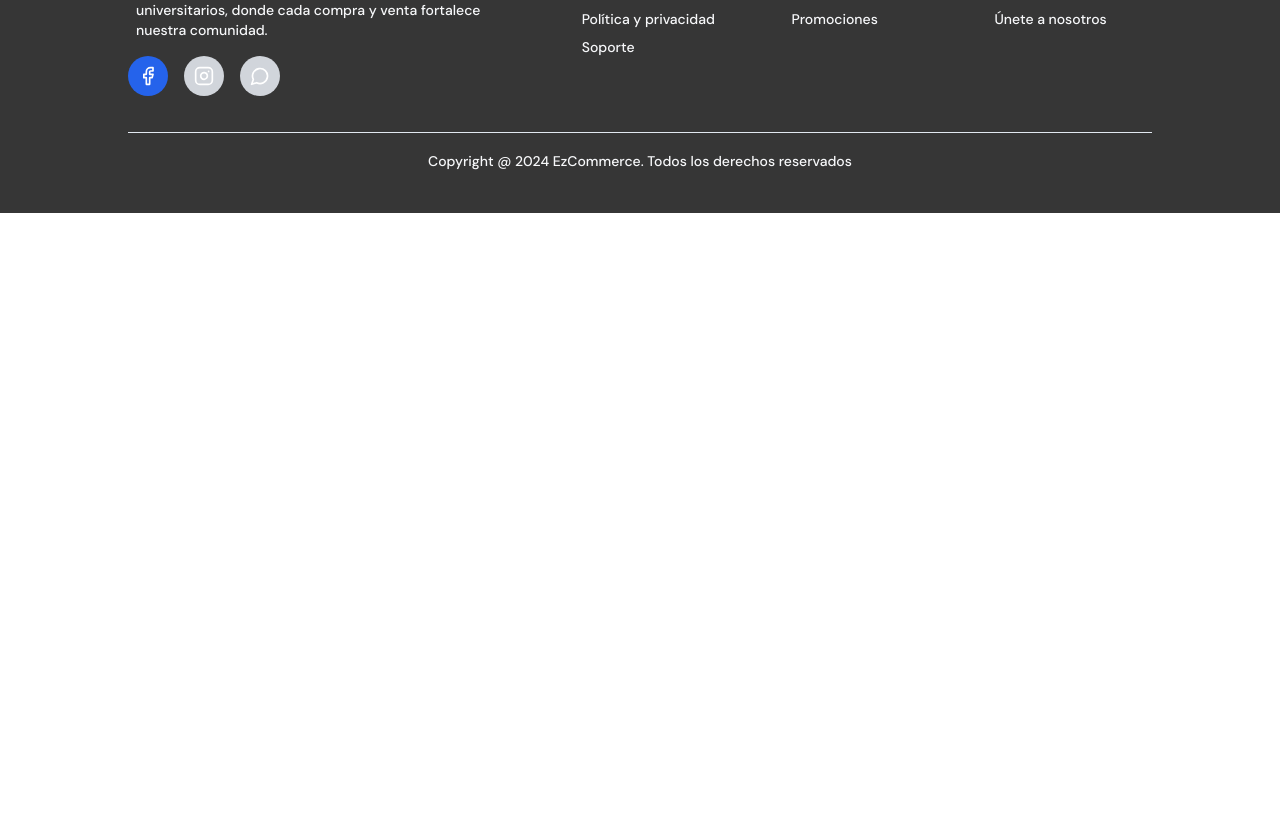
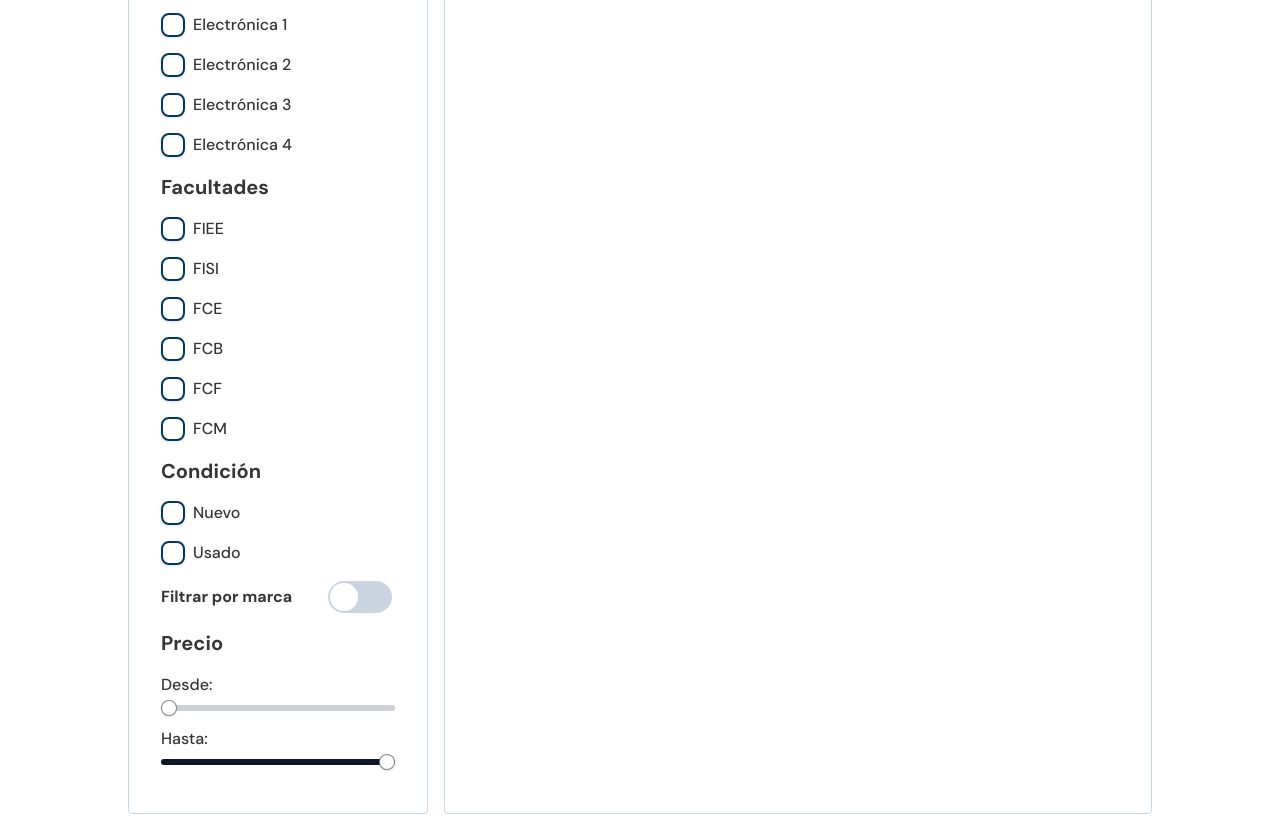
Before and after one commit to angel4uu/ezcommerce-angela-s-version, a React (Vite) app in the folder Desarrollo/PVCU/Fuentes/frontend/: page /search in a window 1280 px wide. Shown: the part 300-1116 px from the top of the page. Before the commit the page ends 800 px from the top, so only its background shows below. Built offline with nearby package versions, Linux system fonts and the light colour scheme.

Commit message:
Avance: filtros

```diff
--- a/Desarrollo/PVCU/Fuentes/frontend/package.json
+++ b/Desarrollo/PVCU/Fuentes/frontend/package.json
@@ -23,6 +23,7 @@
     "@radix-ui/react-popover": "^1.1.2",
     "@radix-ui/react-radio-group": "^1.2.1",
     "@radix-ui/react-select": "^2.1.2",
+    "@radix-ui/react-slider": "^1.2.1",
     "@radix-ui/react-slot": "^1.1.0",
     "@radix-ui/react-switch": "^1.1.1",
     "@radix-ui/react-toggle": "^1.1.0",
--- /dev/null
+++ b/Desarrollo/PVCU/Fuentes/frontend/src/components/ui/slider.tsx
@@ -0,0 +1,26 @@
+import * as React from "react"
+import * as SliderPrimitive from "@radix-ui/react-slider"
+
+import { cn } from "@/lib/utils"
+
+const Slider = React.forwardRef<
+  React.ElementRef<typeof SliderPrimitive.Root>,
+  React.ComponentPropsWithoutRef<typeof SliderPrimitive.Root>
+>(({ className, ...props }, ref) => (
+  <SliderPrimitive.Root
+    ref={ref}
+    className={cn(
+      "relative flex w-full touch-none select-none items-center",
+      className
+    )}
+    {...props}
+  >
+    <SliderPrimitive.Track className="relative h-1.5 w-full grow overflow-hidden rounded-full bg-primary/20">
+      <SliderPrimitive.Range className="absolute h-full bg-primary" />
+    </SliderPrimitive.Track>
+    <SliderPrimitive.Thumb className="block h-4 w-4 rounded-full border border-primary/50 bg-background shadow transition-colors focus-visible:outline-none focus-visible:ring-1 focus-visible:ring-ring disabled:pointer-events-none disabled:opacity-50" />
+  </SliderPrimitive.Root>
+))
+Slider.displayName = SliderPrimitive.Root.displayName
+
+export { Slider }
--- a/Desarrollo/PVCU/Fuentes/frontend/src/pages/Epica03/SearchPage.tsx
+++ b/Desarrollo/PVCU/Fuentes/frontend/src/pages/Epica03/SearchPage.tsx
@@ -1,13 +1,112 @@
 import { Helmet } from 'react-helmet-async';
+import { categories } from '../../mocks/mainPage-mocks';
+import { Checkbox } from '../../components/ui/checkbox';
+import * as Switch from '@radix-ui/react-switch';
+import { Slider } from '../../components/ui/slider';
+
+
+const facultades = ['FIEE','FISI', 'FCE', 'FCB', 'FCF', 'FCM']
+
+const condicion = ['Nuevo', 'Usado']
 
 export const SearchPage = () => {
+
+
   return (
     <>
-        <Helmet>
-            <title>Buscar</title>
-        </Helmet>
+      <Helmet>
+        <title>Search - EzCommerce</title>
+      </Helmet>
 
-        <div>SearchPage</div>
+      <div className='w-full gap-4 flex flex-row min-h-96 my-10'>
+        <div className='w-[300px] border rounded border-slate-300 p-8'>
+          <h3 className='font-bold text-xl text-secondaryLight mb-4'>Filtros</h3>
+          <div className='mb-4'>
+            <h3 className='font-bold text-xl'>Categorias</h3>
+            {
+              categories.map((cat) => (
+                <>
+                <div className="flex items-center space-x-2 my-4">
+                  <Checkbox id={cat.title.toLocaleLowerCase()} className='w-[24px] h-[24px] rounded-lg border-2 border-secondaryLight data-[state=checked]:bg-secondaryLight ' />
+                  <label className="text-md font-medium leading-none peer-disabled:cursor-not-allowed peer-disabled:opacity-70">
+                    {cat.title}
+                  </label>
+                </div>
+                </>
+              ))
+            }
+          </div>
+          <div className='mb-4'>
+            <h3 className='font-bold text-xl'>Facultades</h3>
+            {
+              facultades.map((fac) => (
+                <>
+                <div className="flex items-center space-x-2 my-4">
+                  <Checkbox id={fac.toLocaleLowerCase()} className='w-[24px] h-[24px] rounded-lg border-2 border-secondaryLight data-[state=checked]:bg-secondaryLight ' />
+                  <label className="text-md font-medium leading-none peer-disabled:cursor-not-allowed peer-disabled:opacity-70">
+                    {fac}
+                  </label>
+                </div>
+                </>
+              ))
+            }
+          </div>
+          <div className='mb-4'>
+            <h3 className='font-bold text-xl'>Condición</h3>
+            {
+              condicion.map((cond) => (
+                <>
+                <div className="flex items-center space-x-2 my-4">
+                  <Checkbox id={cond.toLocaleLowerCase()} className='w-[24px] h-[24px] rounded-lg border-2 border-secondaryLight data-[state=checked]:bg-secondaryLight ' />
+                  <label className="text-md font-medium leading-none peer-disabled:cursor-not-allowed peer-disabled:opacity-70">
+                    {cond}
+                  </label>
+                </div>
+                </>
+              ))
+            }
+          </div>
+          <div className='mb-4 flex'>
+            <h3 className='font-bold text-md pt-1'>Filtrar por marca</h3>
+            <Switch.Root className="ml-9 justify-self-end relative h-[32px] w-[64px] cursor-default rounded-full bg-slate-300 outline-none  data-[state=checked]:bg-secondaryLight">
+              <Switch.Thumb className="block size-[28px] translate-x-0.5 rounded-full bg-white transition-transform duration-100 will-change-transform data-[state=checked]:translate-x-[34px]"/>
+            </Switch.Root>
+          </div>
+          <div className='flex flex-col mb-4 gap-4'>
+            <h3 className='font-bold text-xl'>Precio</h3>
+            <div>
+              <h3 className='text-md mb-2'>Desde:</h3>
+              <Slider
+                min={1.0}
+                max={300.00}
+                step={5}
+                defaultValue={[1]}
+                />
+            </div>
+              <div>
+              <h3 className='text-md mb-2'>Hasta:</h3>
+                <Slider
+                  min={1.0}
+                  max={300.00}
+                  step={5}
+                  defaultValue={[300]}
+                  />
+              </div>
+          </div>
+        </div>
+
+        <div className=' grow border rounded border-slate-300 p-4'>
+            <div>
+
+            </div>
+            <div>
+
+            </div>
+            <div>
+
+            </div>
+        </div>
+      </div>
     </>
   )
 }
```
Also changed, not shown: 1 other file (tests, documents, lock files or other folders).
